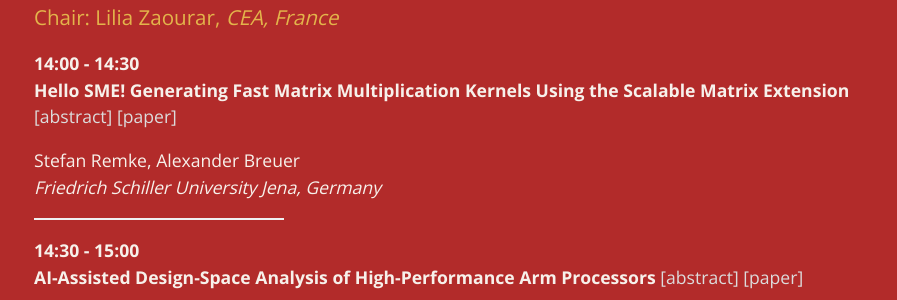
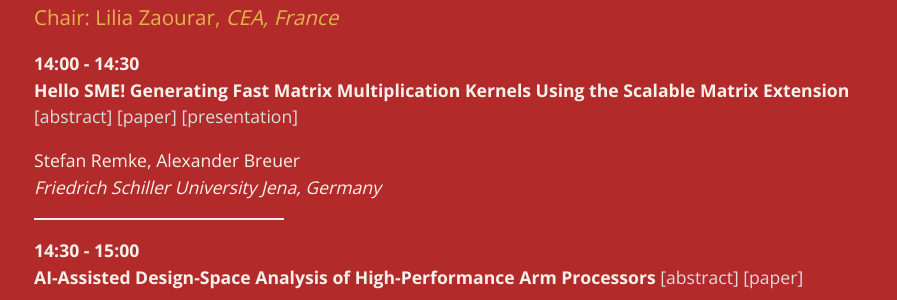
Before and after one commit to pmbs-workshop/pmbs-workshop.github.io, a Jekyll site: the page built from schedule.markdown, in a window 1280 px wide and 900 px high, scrolled down 2998 px. Shown: the part 156-456 px from the top of the window, without its empty margins (190-1087 px from the left). Built offline with Jekyll 4.4.1, drawn with Linux system fonts in a browser that asks for light colours.

Commit message:
adds pres 8

```diff
--- a/schedule.markdown
+++ b/schedule.markdown
@@ -102,7 +102,7 @@ _University of Cambridge, UK_
 ### Chair: Lilia Zaourar, _CEA, France_
 
 **14:00 - 14:30**\\
-**Hello SME! Generating Fast Matrix Multiplication Kernels Using the Scalable Matrix Extension** [[abstract]](abstract08.html) [[paper]](https://conferences.computer.org/sc-wpub/pdfs/SC-W2024-6oZmigAQfgJ1GhPL0yE3pS/555400b436/555400b436.pdf)
+**Hello SME! Generating Fast Matrix Multiplication Kernels Using the Scalable Matrix Extension** [[abstract]](abstract08.html) [[paper]](https://conferences.computer.org/sc-wpub/pdfs/SC-W2024-6oZmigAQfgJ1GhPL0yE3pS/555400b436/555400b436.pdf) [[presentation]](slides/pres08.pdf)
 
 Stefan Remke, Alexander Breuer\\
 _Friedrich Schiller University Jena, Germany_
```
Also changed, not shown: 1 other file.
